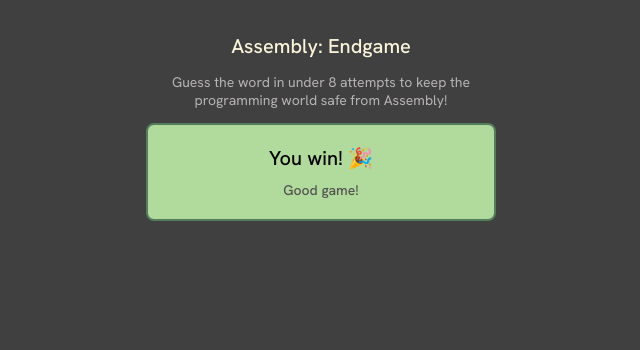
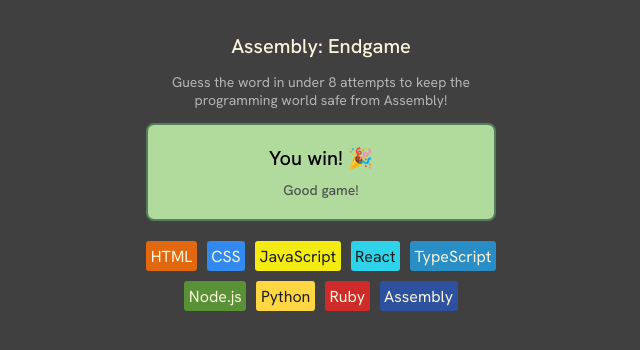
Before and after one commit to Anuska86/Endgame, a React (Vite) app in the folder endgame/: page / in a window 1280 px wide. Shown: the top 350 px of the page, without its empty margins (319-959 px from the left). Built offline with nearby package versions, Linux system fonts and the light colour scheme.

Commit message:
languages

```diff
--- a/endgame/src/App.jsx
+++ b/endgame/src/App.jsx
@@ -1,6 +1,19 @@
 import React from "react";
+import { languages } from "./languajes";
 
 export default function AssemblyEndgame() {
+  const languageElements = languages.map((language) => (
+    <div className="language-container"
+      key={language.name}
+      style={{
+        backgroundColor: language.backgroundColor,
+        color: language.color,
+      }}
+    >
+      {language.name}
+    </div>
+  ));
+
   return (
     <main>
       <header>
@@ -14,6 +27,7 @@
         <h2>You win! 🎉 </h2>
         <p>Good game!</p>
       </section>
+      <section className="languages">{languageElements}</section>
     </main>
   );
 }
--- a/endgame/src/index.css
+++ b/endgame/src/index.css
@@ -54,3 +54,17 @@
   color: #535252;
   margin: 5px;
 }
+
+.languages{
+  display:flex;
+  flex-wrap: wrap;
+  gap: 10px;
+  margin: 20px 0;
+  justify-content: center;
+  max-width: 350px;
+}
+
+.language-container{
+  padding:4.5px;
+  border-radius: 3px;
+}
--- /dev/null
+++ b/endgame/src/languajes.js
@@ -0,0 +1,47 @@
+export const languages = [
+    {
+        name: "HTML",
+        backgroundColor: "#E2680F",
+        color: "#F9F4DA",
+    },
+    {
+        name: "CSS",
+        backgroundColor: "#328AF1",
+        color: "#F9F4DA",
+    },
+    {
+        name: "JavaScript",
+        backgroundColor: "#F4EB13",
+        color: "#1E1E1E",
+    },
+    {
+        name: "React",
+        backgroundColor: "#2ED3E9",
+        color: "#1E1E1E",
+    },
+    {
+        name: "TypeScript",
+        backgroundColor: "#298EC6",
+        color: "#F9F4DA",
+    },
+    {
+        name: "Node.js",
+        backgroundColor: "#599137",
+        color: "#F9F4DA",
+    },
+    {
+        name: "Python",
+        backgroundColor: "#FFD742",
+        color: "#1E1E1E",
+    },
+    {
+        name: "Ruby",
+        backgroundColor: "#D02B2B",
+        color: "#F9F4DA",
+    },
+    {
+        name: "Assembly",
+        backgroundColor: "#2D519F",
+        color: "#F9F4DA",
+    },
+]
```
